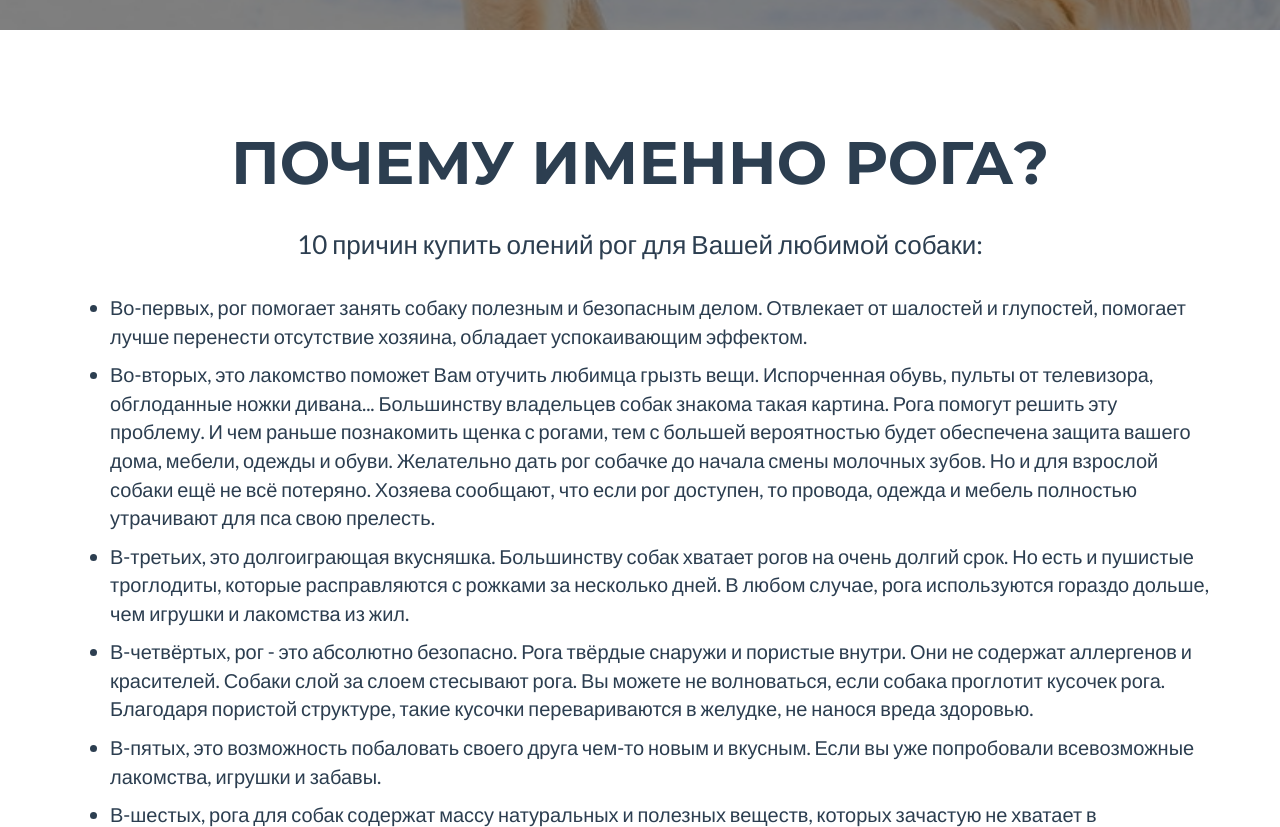
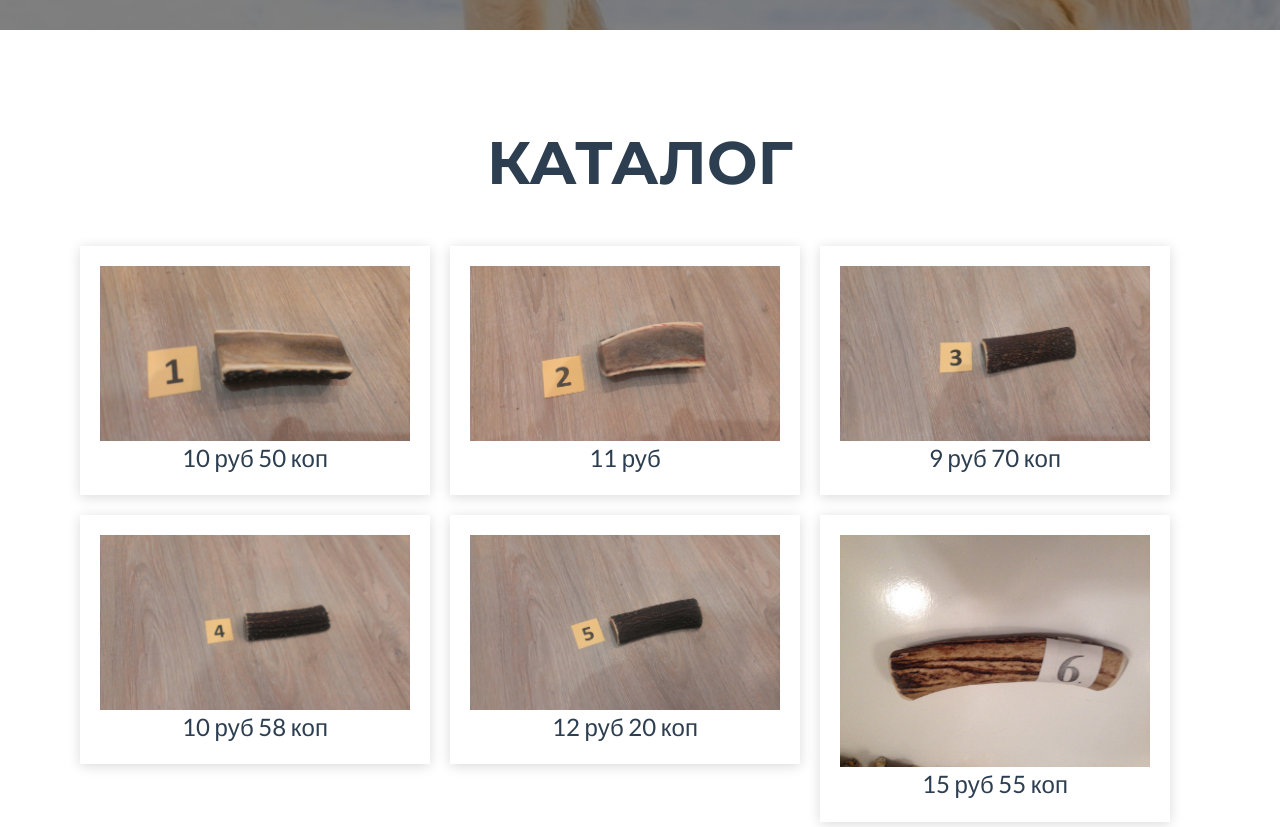
Before and after one commit to KostyaDanovsky/rojkiby, a website: page index.html in a window 1280 px wide. Shown: the part 740-1567 px from the top of the page. Drawn offline with nearby package versions, Linux system fonts and the light colour scheme.

Commit message:
slice products

```diff
--- a/css/freelancer.css
+++ b/css/freelancer.css
@@ -651,3 +651,18 @@ footer .footer-below {
   text-align: center;
   font-size: 24px;
 }
+
+#catalog-items .item {
+  position: relative;
+  display: inline-block;
+  box-shadow: 0 2px 12px 0 rgba(0, 0, 0, 0.15);
+  width: 350px;
+  padding: 20px;
+  margin: 10px;
+  float: left;
+}
+
+  #catalog-items .item img {
+    width: 100%;
+    max-height: 300px;
+  }
--- a/index.html
+++ b/index.html
@@ -88,6 +88,15 @@
                 </div>
             </div>
         </header>
+
+        <section id="catalog" class="white-bg">
+            <div class="container">
+                <h2 class="text-center section-title">Каталог</h2>
+                <div id="catalog-items" class="section-description">
+
+                </div>
+            </div>
+        </section>
 
         <!-- Reasons Grid Section -->
         <!--TODO: make less font due to there will be 10 li elements, or make 5 reasons only at all -->
@@ -392,9 +401,31 @@
                 xobj.send(null);
             }
 
+            String.prototype.format = function () {
+                var s = this,
+                    i = arguments.length;
+                while (i--) {
+                    s = s.replace(new RegExp('\\{' + i + '\\}', 'gm'), arguments[i]);
+                }
+                return s;
+            };
+
             loadJSON(function(response) {
                 var catalog = JSON.parse(response);
+                var container = $('#catalog-items');
+
                 console.log('catalog', catalog);
+
+                catalog.forEach(function(product) {
+                    container.append(
+                        ('<div class="item">' +
+                            '<img src="img/catalog/{0}"/>' +
+                            '{1}' +
+                        '</div>')
+
+                        .format(product.img, product.price)
+                    )
+                });
             });
         </script>
 
```
